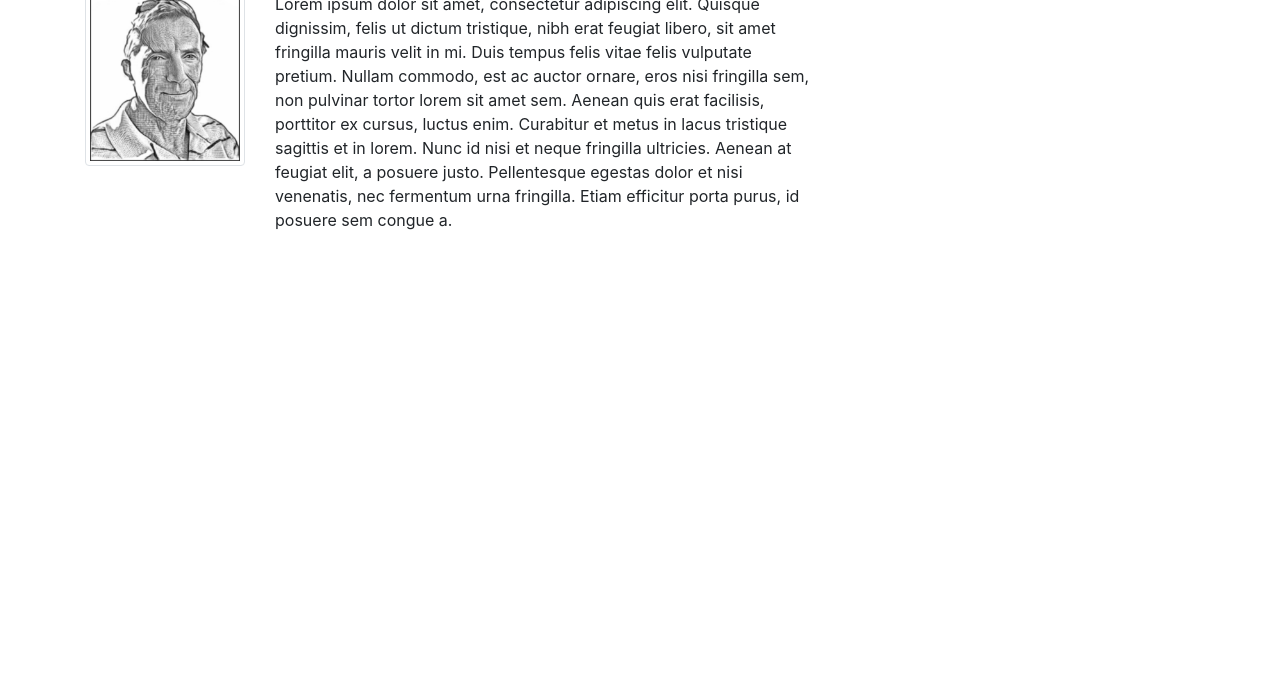
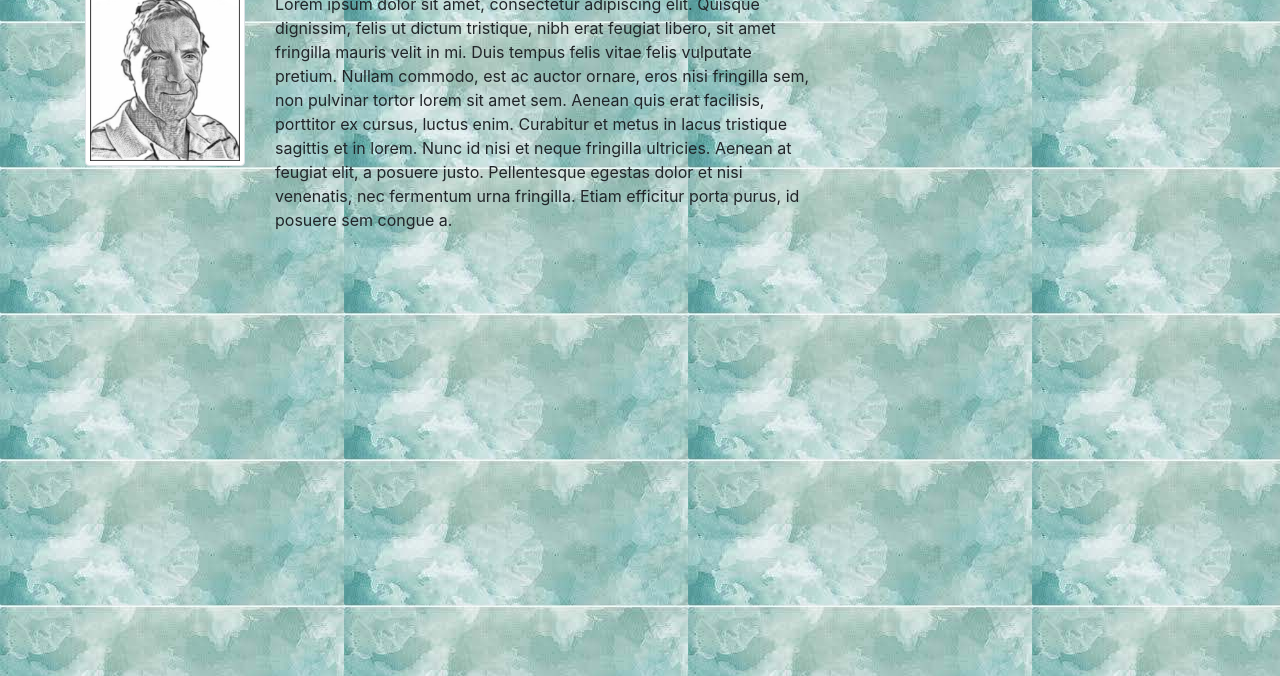
Before and after one commit to fhsal/fhs-hw2-bootstrap, a plain HTML site: page Index.html in a window 1280 px wide. Shown: the part 124-800 px from the top of the page. Drawn offline with nearby package versions, Linux system fonts and the light colour scheme.

Commit message:
figured out the background

```diff
--- a/Index.html
+++ b/Index.html
@@ -10,6 +10,16 @@
 
   <!-- Bootstrap CDN -->
   <link rel="stylesheet" href="https://maxcdn.bootstrapcdn.com/bootstrap/4.0.0/css/bootstrap.min.css">
+
+
+  <!-- adding some color -->
+
+  <style>
+    body {
+      background-image: url('background.jpg');
+      background-size: auto;
+          }
+  </style>
 
 </head>
 
```
Also changed, not shown: Assets/contact.html (+9 -0 lines), Assets/portfolio.html (+9 -0 lines), Assets/background.jpg (added), background.jpg (added).
